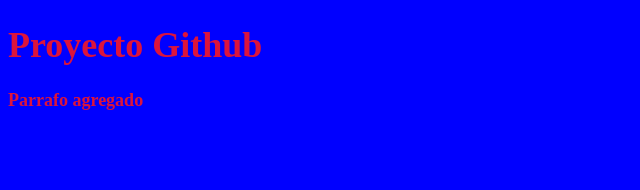
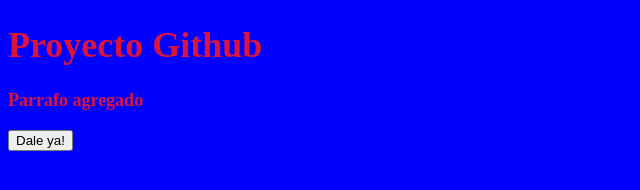
Before and after one commit to Kasteyo17/ud3git, a plain HTML site: page index.html in a window 1280 px wide. Shown: the whole page, without its empty margins (0-640 px from the left). Drawn offline with Linux system fonts and the light colour scheme.

Commit message:
Saludo javascript agregado

```diff
--- a/index.html
+++ b/index.html
@@ -4,9 +4,13 @@
         <meta charset="utf-8">
         <title>Documento sin Titulo</title>
         <link href="css/estilos.css" rel="stylesheet" type="text/css">
+        <script src="js/javascript.js"></script>
     </head>
     <body>
         <h1>Proyecto Github</h1>
             <p>Parrafo agregado</p>
+
+
+            <input type="button" onclick="saludo()" value="Dale ya!">
     </body>
 </html>
--- a/js/javascript.js
+++ b/js/javascript.js
@@ -0,0 +1,5 @@
+function saludo(){
+
+    alert ("Hola alumnos");
+
+}
```
